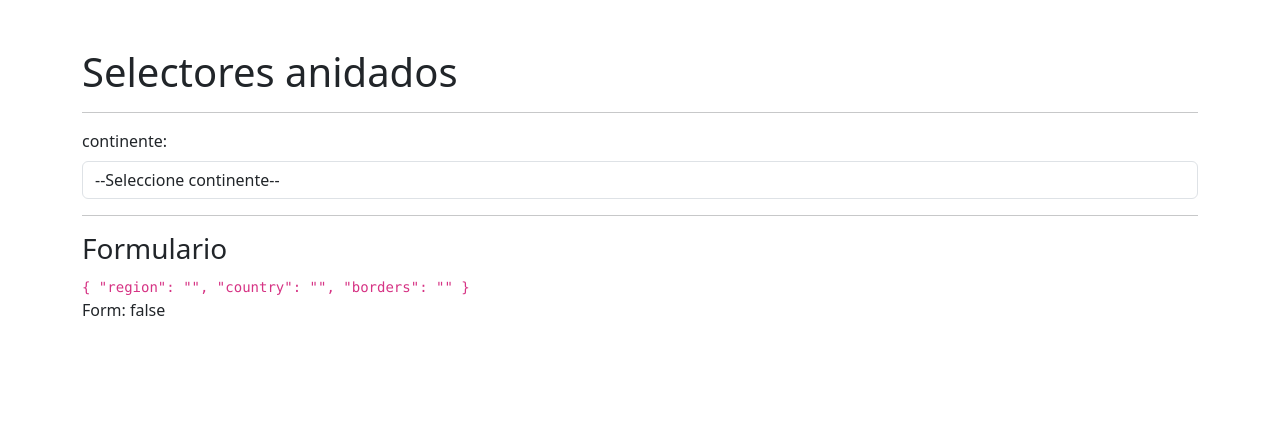
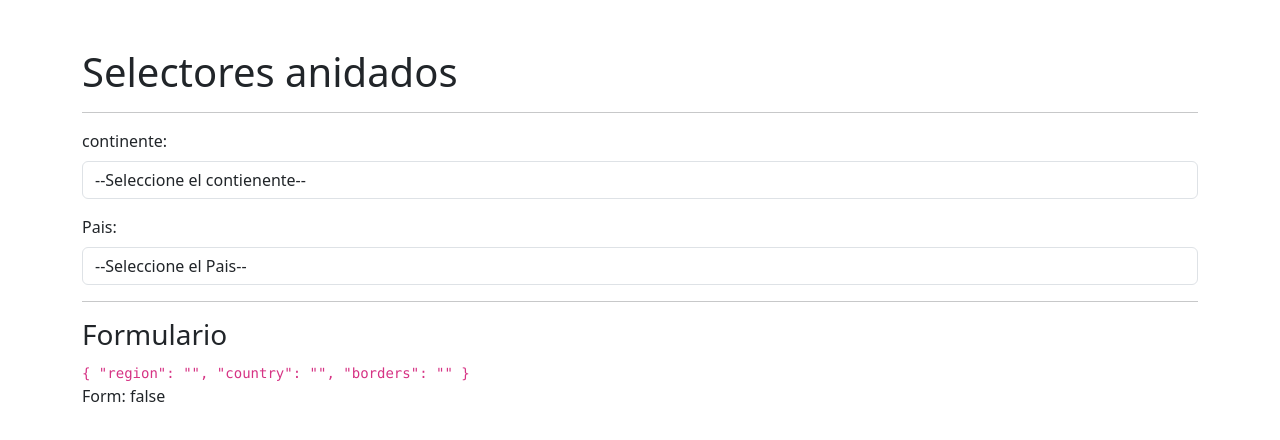
Before and after one commit to geovannysalvador/selectoresForm, an Angular app: page /selector/selector in a window 1280 px wide. Shown: the top 440 px of the page. Built offline with nearby package versions, Linux system fonts and the light colour scheme.

Commit message:
Implementacion del primer selector

```diff
--- /dev/null
+++ b/src/app/countries/interfaces/country.interface.ts
@@ -0,0 +1,211 @@
+export enum Region{
+  Africa = 'Africa',
+  Americas = 'Americas',
+  Asia = 'Asia',
+  Europa = 'Europa',
+  Oceania = 'Oceania',
+}
+
+
+export interface Country {
+    name:         Name;
+    cca3:         string;
+    cioc?:        string;
+    independent?: boolean;
+    status:       Status;
+    unMember:     boolean;
+    idd:          Idd;
+    capital:      string[];
+    altSpellings: string[];
+    region:       string;
+    subregion:    Subregion;
+    languages:    Languages;
+    translations: { [key: string]: Translation };
+    latlng:       number[];
+    landlocked:   boolean;
+    area:         number;
+    demonyms:     Demonyms;
+    flag:         string;
+    maps:         Maps;
+    population:   number;
+    gini?:        { [key: string]: number };
+    fifa?:        string;
+    car:          Car;
+    timezones:    string[];
+    continents:   string[];
+    flags:        Flags;
+    coatOfArms:   CoatOfArms;
+    startOfWeek:  StartOfWeek;
+    capitalInfo:  CapitalInfo;
+    postalCode?:  PostalCode;
+    borders?:     string[];
+}
+
+export interface CapitalInfo {
+    latlng: number[];
+}
+
+export interface Car {
+    signs: string[];
+    side:  Side;
+}
+
+export enum Side {
+    Left = "left",
+    Right = "right",
+}
+
+export interface CoatOfArms {
+    png?: string;
+    svg?: string;
+}
+
+
+
+export interface Currencies {
+    ISK?: All;
+    EUR?: All;
+    RSD?: All;
+    MKD?: All;
+    DKK?: All;
+    SEK?: All;
+    BGN?: All;
+    ALL?: All;
+    PLN?: All;
+    UAH?: All;
+    BYN?: All;
+    CZK?: All;
+    GIP?: All;
+    GBP?: All;
+    IMP?: All;
+    CHF?: All;
+    NOK?: All;
+    FOK?: All;
+    GGP?: All;
+    HUF?: All;
+    RUB?: All;
+    BAM?: BAM;
+    JEP?: All;
+    RON?: All;
+    MDL?: All;
+}
+
+export interface All {
+    name:   string;
+    symbol: string;
+}
+
+export interface BAM {
+    name: string;
+}
+
+export interface Demonyms {
+    eng:  Eng;
+    fra?: Eng;
+}
+
+export interface Eng {
+    f: string;
+    m: string;
+}
+
+export interface Flags {
+    png:  string;
+    svg:  string;
+    alt?: string;
+}
+
+export interface Idd {
+    root:     string;
+    suffixes: string[];
+}
+
+export interface Languages {
+    isl?: string;
+    sqi?: string;
+    srp?: string;
+    fra?: string;
+    ita?: string;
+    lat?: string;
+    por?: string;
+    slk?: string;
+    mkd?: string;
+    lit?: string;
+    cnr?: string;
+    dan?: string;
+    swe?: string;
+    bul?: string;
+    fin?: string;
+    spa?: string;
+    lav?: string;
+    pol?: string;
+    ell?: string;
+    tur?: string;
+    ukr?: string;
+    slv?: string;
+    est?: string;
+    nld?: string;
+    bel?: string;
+    rus?: string;
+    ces?: string;
+    eng?: string;
+    mlt?: string;
+    deu?: string;
+    cat?: string;
+    glv?: string;
+    nno?: string;
+    nob?: string;
+    smi?: string;
+    fao?: string;
+    nfr?: string;
+    hun?: string;
+    nor?: string;
+    de?:  string;
+    bos?: string;
+    hrv?: string;
+    nrf?: string;
+    ron?: string;
+    gle?: string;
+    gsw?: string;
+    roh?: string;
+    ltz?: string;
+}
+
+export interface Maps {
+    googleMaps:     string;
+    openStreetMaps: string;
+}
+
+export interface Name {
+    common:     string;
+    official:   string;
+    nativeName: { [key: string]: Translation };
+}
+
+export interface Translation {
+    official: string;
+    common:   string;
+}
+
+export interface PostalCode {
+    format: string;
+    regex:  string;
+}
+
+export enum StartOfWeek {
+    Monday = "monday",
+}
+
+export enum Status {
+    OfficiallyAssigned = "officially-assigned",
+    UserAssigned = "user-assigned",
+}
+
+export enum Subregion {
+    CentralEurope = "Central Europe",
+    EasternEurope = "Eastern Europe",
+    NorthernEurope = "Northern Europe",
+    SoutheastEurope = "Southeast Europe",
+    SouthernEurope = "Southern Europe",
+    WesternEurope = "Western Europe",
+}
--- a/src/app/countries/pages/selector-page/selector-page.component.html
+++ b/src/app/countries/pages/selector-page/selector-page.component.html
@@ -9,13 +9,23 @@
     <div class="row mb-3">
         <div class="col">
             <label class="form-label">continente: </label>
-            <select
-              formArrayName="region"
-              class="form-control">
-                <option value=""> --Seleccione continente-- </option>
+            <select formControlName="region" class="form-control">
+              <option value=""> --Seleccione el contienente-- </option>
+              <option *ngFor="let region of regions"  [value]="region">{{region}}</option>
             </select>
         </div>
     </div>
+
+    <!-- countries -->
+    <div class="row mb-3">
+      <div class="col">
+          <label class="form-label">Pais: </label>
+          <select formControlName="region" class="form-control">
+            <option value=""> --Seleccione el Pais-- </option>
+            <!-- <option *ngFor="let region of regions"  [value]="region">{{region}}</option> -->
+          </select>
+      </div>
+  </div>
 </form>
 
 <hr>
@@ -24,5 +34,5 @@
   {{ myForm.value | json}}
 </code>
 <p>
-  Form: {{myForm.valid | json}}
+  Form: {{myForm.valid}}
 </p>
--- a/src/app/countries/pages/selector-page/selector-page.component.ts
+++ b/src/app/countries/pages/selector-page/selector-page.component.ts
@@ -1,5 +1,7 @@
 import { Component } from '@angular/core';
 import { FormBuilder, FormGroup, Validators } from '@angular/forms';
+import { CountriesService } from '../../services/countries.service';
+import { Region } from '../../interfaces/country.interface';
 
 @Component({
   selector: 'app-selector-page',
@@ -16,6 +18,13 @@ export class SelectorPageComponent {
 
 
 
-  constructor( private fb:FormBuilder ){}
+  constructor(
+    private fb:FormBuilder,
+    private countriesService:CountriesService,
+    ){}
+
+  get regions(): Region[]{
+    return this.countriesService.regions;
+  }
 
 }
--- /dev/null
+++ b/src/app/countries/services/countries.service.ts
@@ -0,0 +1,17 @@
+import { Injectable } from '@angular/core';
+import { Region } from '../interfaces/country.interface';
+
+@Injectable({
+  providedIn: 'root'
+})
+export class CountriesService {
+
+  private _regions:Region[] = [ Region.Africa, Region.Americas, Region.Asia, Region.Europa, Region.Oceania ];
+
+  constructor() { }
+
+  get regions():Region[] {
+    return [ ...this._regions ];
+  }
+
+}
```
